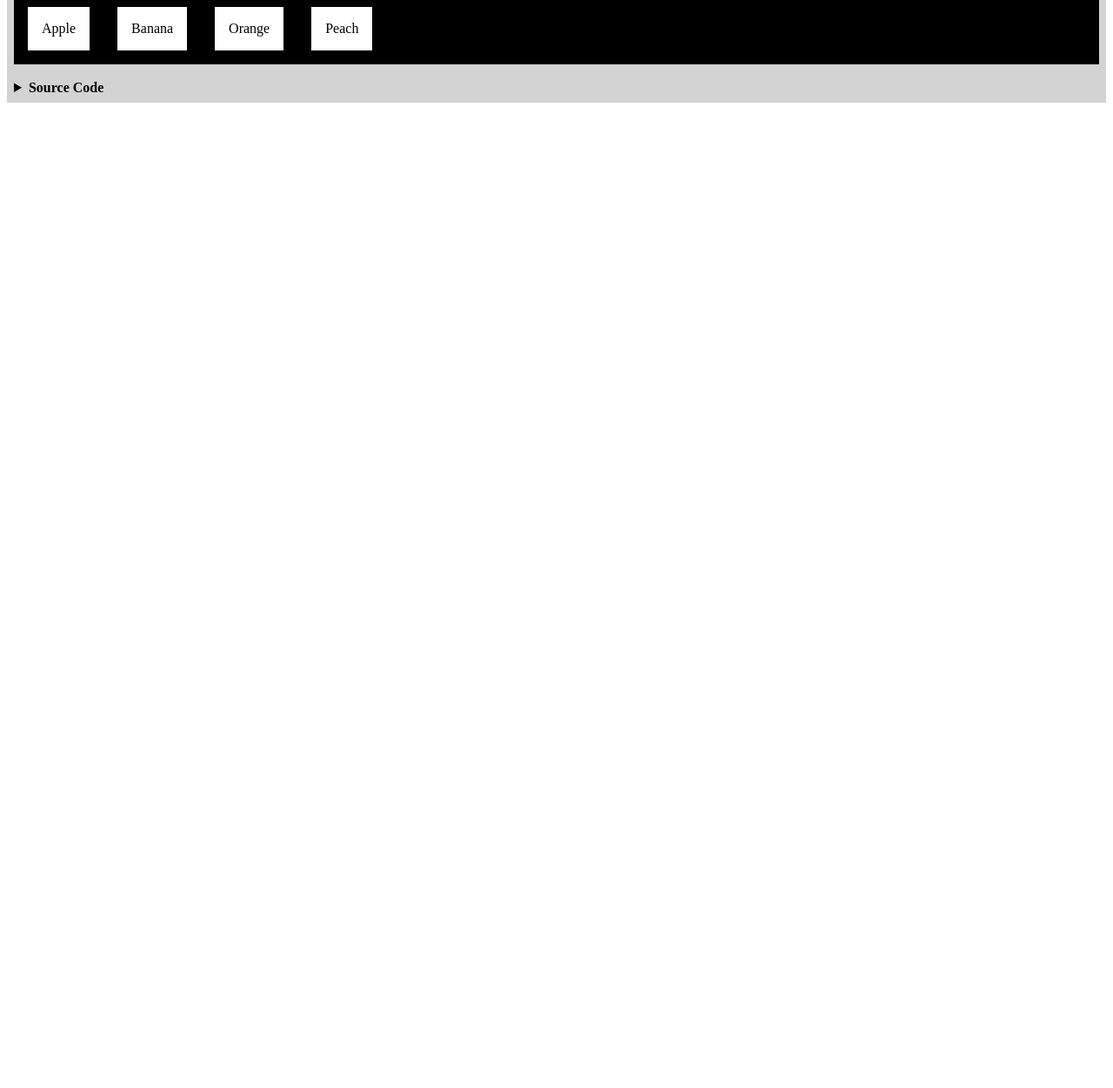
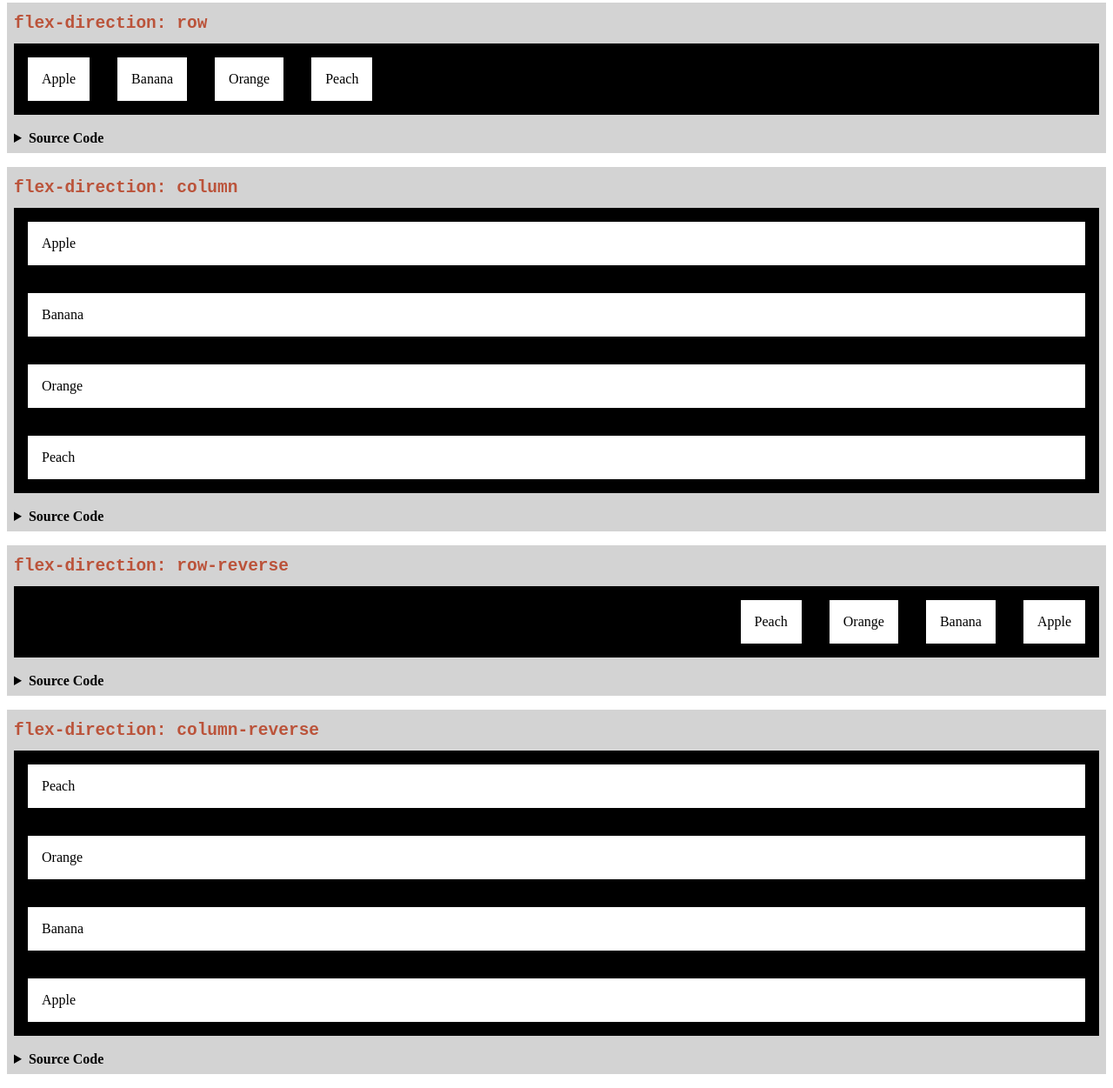
Before and after one commit to npranto/understanding-flexbox, a plain HTML site: page app/index.html in a window 1280 px wide. Shown: the part 77-1328 px from the top of the page at 87% size. Before the commit the page ends 800 px from the top, so only its background shows below. Drawn offline with Linux system fonts and the light colour scheme.

Commit message:
adds column, row-reverse and column-reverse flex containers

```diff
--- a/app/index.html
+++ b/app/index.html
@@ -8,13 +8,15 @@
 </head>
 <body>
 
-    <div class="bg-gray space">
+    <h1 style="text-align: center; font-family: AppleGothic"> Understanding Flexbox  </h1>
+
+    <div class="container">
         <a name="flex-direction-row"></a>
-        <h1 class="header">
+        <h2 class="header red">
             <code>
                 flex-direction: row
             </code>
-        </h1>
+        </h2>
         <!--code-->
             <ul class="one">
                 <li class="item"> Apple </li>
@@ -28,7 +30,9 @@
             <summary> <b> Source Code </b> </summary>
             <article class="source-code">
                 <section class="html">
+                    <!--code-->
                     <pre>&lt;ul class="one"&gt;<br />    &lt;li class="item"&gt; Apple &lt;/li&gt;<br />    &lt;li class="item"&gt; Banana &lt;/li&gt;<br />    &lt;li class="item"&gt; Orange &lt;/li&gt;<br />    &lt;li class="item"&gt; Peach &lt;/li&gt;<br />&lt;/ul&gt;</pre>
+                    <!--code-->
                 </section>
                 <section class="css">
                     <code>
@@ -46,5 +50,131 @@
         </details>
     </div>
 
+<!--####################################################################################################-->
+
+    <div class="container">
+        <a name="flex-direction-column"></a>
+        <h2 class="header red">
+            <code>
+                flex-direction: column
+            </code>
+        </h2>
+        <!--code-->
+        <ul class="two">
+            <li class="item"> Apple </li>
+            <li class="item"> Banana </li>
+            <li class="item"> Orange </li>
+            <li class="item"> Peach </li>
+        </ul>
+        <!--code-->
+        <br>
+        <details>
+            <summary> <b> Source Code </b> </summary>
+            <article class="source-code">
+                <section class="html">
+                    <!--code-->
+                    <pre>&lt;ul class="two"&gt;<br />    &lt;li class="item"&gt; Apple &lt;/li&gt;<br />    &lt;li class="item"&gt; Banana &lt;/li&gt;<br />    &lt;li class="item"&gt; Orange &lt;/li&gt;<br />    &lt;li class="item"&gt; Peach &lt;/li&gt;<br />&lt;/ul&gt;</pre>
+                    <!--code-->
+                </section>
+                <section class="css">
+                    <code>
+                        <pre>
+                        <!--code-->
+                        .two {
+                            display: flex;
+                            flex-direction: column;
+                        }
+                        <!--code-->
+                        </pre>
+                    </code>
+                </section>
+            </article>
+        </details>
+    </div>
+
+    <!--####################################################################################################-->
+
+    <div class="container">
+        <a name="flex-direction-row-reverse"></a>
+        <h2 class="header red">
+            <code>
+                flex-direction: row-reverse
+            </code>
+        </h2>
+        <!--code-->
+        <ul class="three">
+            <li class="item"> Apple </li>
+            <li class="item"> Banana </li>
+            <li class="item"> Orange </li>
+            <li class="item"> Peach </li>
+        </ul>
+        <!--code-->
+        <br>
+        <details>
+            <summary> <b> Source Code </b> </summary>
+            <article class="source-code">
+                <section class="html">
+                    <!--code-->
+                    <pre>&lt;ul class="three"&gt;<br />    &lt;li class="item"&gt; Apple &lt;/li&gt;<br />    &lt;li class="item"&gt; Banana &lt;/li&gt;<br />    &lt;li class="item"&gt; Orange &lt;/li&gt;<br />    &lt;li class="item"&gt; Peach &lt;/li&gt;<br />&lt;/ul&gt;</pre>
+                    <!--code-->
+                </section>
+                <section class="css">
+                    <code>
+                        <pre>
+                        <!--code-->
+                        .three {
+                            display: flex;
+                            flex-direction: row-reverse;
+                        }
+                            <!--code-->
+                        </pre>
+                    </code>
+                </section>
+            </article>
+        </details>
+    </div>
+
+    <!--####################################################################################################-->
+
+    <div class="container">
+        <a name="flex-direction-column-reverse"></a>
+        <h2 class="header red">
+            <code>
+                flex-direction: column-reverse
+            </code>
+        </h2>
+        <!--code-->
+        <ul class="four">
+            <li class="item"> Apple </li>
+            <li class="item"> Banana </li>
+            <li class="item"> Orange </li>
+            <li class="item"> Peach </li>
+        </ul>
+        <!--code-->
+        <br>
+        <details>
+            <summary> <b> Source Code </b> </summary>
+            <article class="source-code">
+                <section class="html">
+                    <!--code-->
+                    <pre>&lt;ul class="four"&gt;<br />    &lt;li class="item"&gt; Apple &lt;/li&gt;<br />    &lt;li class="item"&gt; Banana &lt;/li&gt;<br />    &lt;li class="item"&gt; Orange &lt;/li&gt;<br />    &lt;li class="item"&gt; Peach &lt;/li&gt;<br />&lt;/ul&gt;</pre>
+                    <!--code-->
+                </section>
+                <section class="css">
+                    <code>
+                        <pre>
+                        <!--code-->
+                        .four {
+                            display: flex;
+                            flex-direction: column-reverse;
+                        }
+                            <!--code-->
+                        </pre>
+                    </code>
+                </section>
+            </article>
+        </details>
+    </div>
+
 </body>
 </html>
--- a/app/style.css
+++ b/app/style.css
@@ -1,9 +1,12 @@
 /*----- global -----*/
-.bg-gray {
+.container {
     background: lightgray;
+    padding: 0.5em;
+    margin-top: 1em;
+    margin-bottom: 1em;
 }
-.space {
-    padding: 0.5em;
+.red {
+    color: #BB533A;
 }
 ul {
     padding-left: 0px;
@@ -34,3 +37,21 @@ li {
     display: flex;
     flex-direction: row;
 }
+
+/*----- two -----*/
+.two {
+    display: flex;
+    flex-direction: column;
+}
+
+/*----- three -----*/
+.three {
+    display: flex;
+    flex-direction: row-reverse;
+}
+
+/*----- four -----*/
+.four {
+    display: flex;
+    flex-direction: column-reverse;
+}
```
